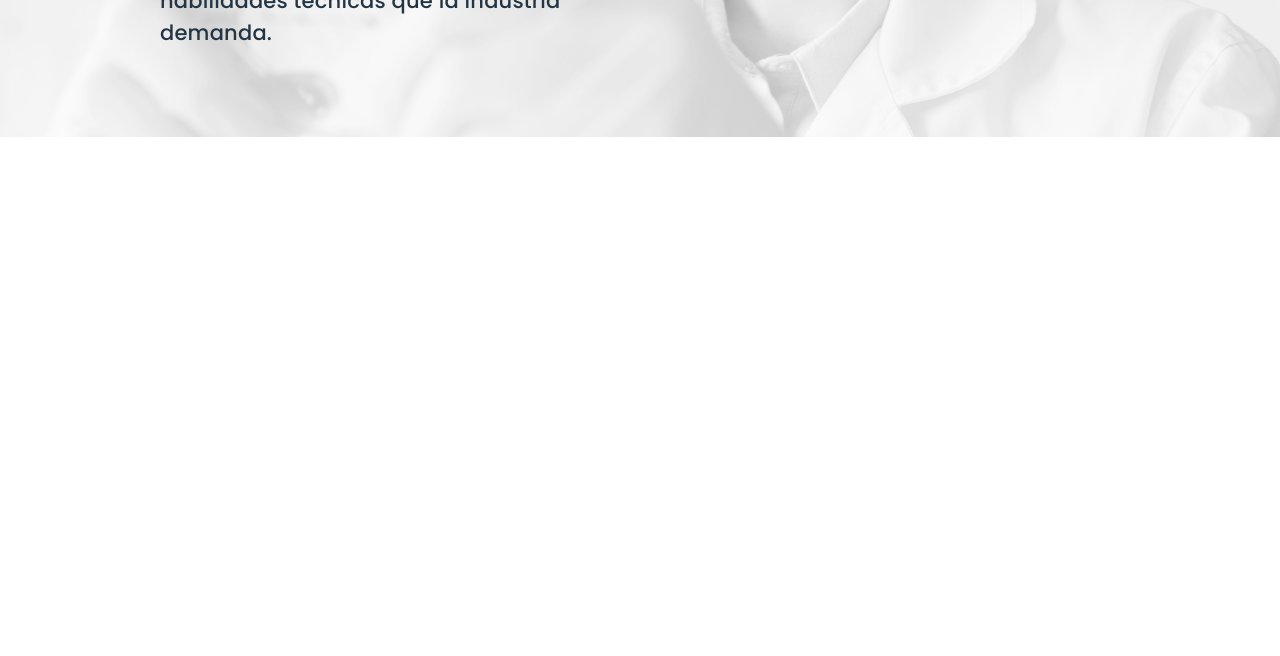
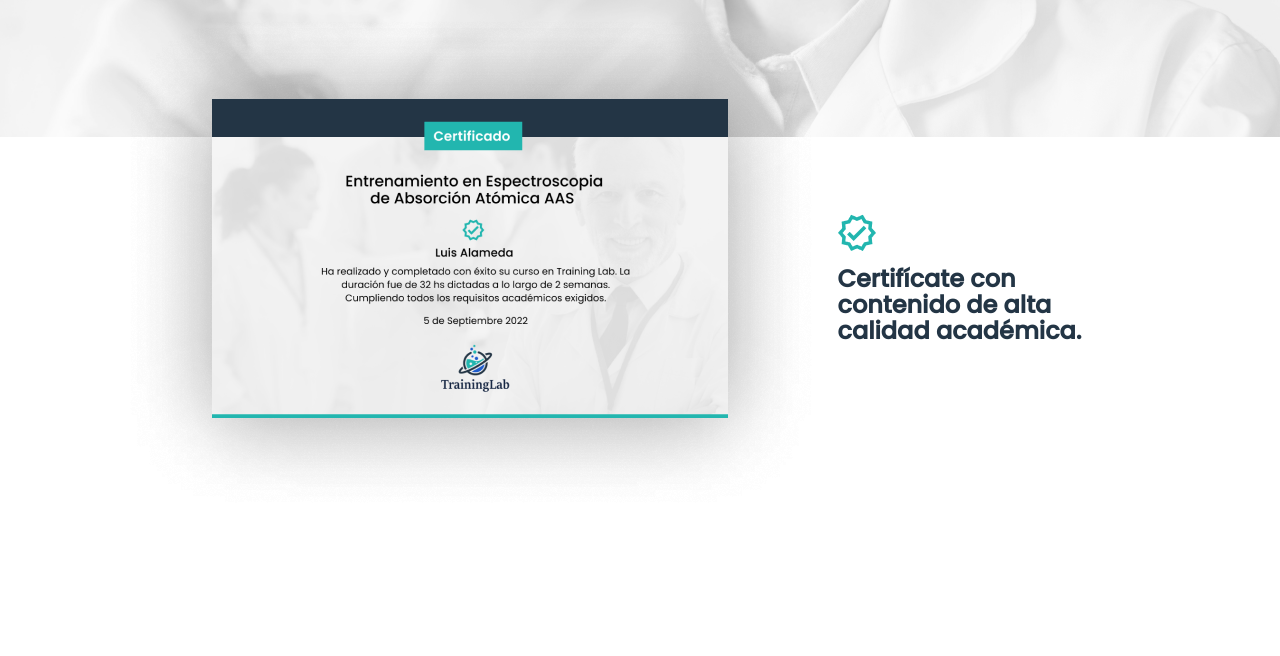
Before and after one commit to Lulzbelito/Training_Lab, a plain HTML site: page index.html in a window 1280 px wide. Shown: the part 653-1309 px from the top of the page. Before the commit the page ends 800 px from the top, so only its background shows below. Drawn offline with nearby package versions, Linux system fonts and the light colour scheme; a web font is replaced by a local one.

Commit message:
encoding on section presentation 2.0

```diff
--- a/index.html
+++ b/index.html
@@ -64,13 +64,30 @@
     <main>
         <div class="presentation">
             <div class="box">
-                <div class="img-átomos">
-                    <imgj class="sustituida-modificada" src="./img/1.1.png" alt="Átomos">
+                <div class="img-atoms">
+                    <imgj class="replaced-modified" src="./img/1.1.png" alt="Átomos">
                 </div>
                 <p class="p1">¡Qué bueno que ya estás aquí!</p>
                 <p class="p2">Es momento de <span class="p3">potenciar</span> tu perfil profesional.</p>
                 <p class="p1">Con <b>TrainingLab</b> adquirirás las habilidades técnicas que la industria demanda.
                 </p>
+            </div>
+        </div>
+        <div class="presentation2">
+            <div class="row">
+                <div class="col img-certificate">
+                    <img class="replaced-modified" src="./img/2.1.png" alt="Certificado">
+                </div>
+                <div class="col paragraph">
+                    <div class="box">
+                        <div class="certificate">
+                            <img src="./img/2.2.png" alt="Logro">
+                        </div>
+                        <p>
+                            Certifícate con contenido de alta calidad académica.
+                        </p>
+                    </div>
+                </div>
             </div>
         </div>
     </main>
--- a/scss/presentation.scss
+++ b/scss/presentation.scss
@@ -10,17 +10,15 @@
 
     .box {
         position: absolute;
-        // background-color: aqua;
-        height: 450;
         width: 460px;
-        margin-top: 200px;
+        margin-top: 150px;
         margin-left: 160px;
 
-        .img-átomos {
+        .img-atoms {
             margin-left: 70px;
             margin-bottom: 20px;
 
-            .sustituida-modificada {
+            .replaced-modified {
                 box-sizing: border-box;
                 display: block;
                 width: 99px;
@@ -57,8 +55,9 @@
 
     .presentation {
 
-        height: 312px;
+        height: 350px;
         margin-top: 90px;
+        margin-bottom: -30px;
         width: 100%;
         background: url("../img/1.png");
         background-repeat: no-repeat;
@@ -73,11 +72,11 @@
             margin-top: 50px;
             margin-left: 30px;
 
-            .img-átomos {
+            .img-atoms {
                 margin-left: 20px;
-                margin-bottom: 20px;
+                margin-bottom: 10px;
 
-                .sustituida-modificada {
+                .replaced-modified {
                     box-sizing: border-box;
                     display: block;
                     width: 50px;
@@ -89,7 +88,7 @@
             .p1 {
                 font-family: 'Poppins';
                 letter-spacing: 0.01em;
-                font-size: 10px;
+                font-size: $size-m10;
                 line-height: 14px;
             }
 
@@ -97,7 +96,7 @@
                 font-family: 'Poppins';
                 font-style: normal;
                 font-weight: 700;
-                font-size: 21px;
+                font-size: $size-m21;
                 line-height: 20px;
 
                 color: $color-2;
--- /dev/null
+++ b/scss/presentation2.scss
@@ -0,0 +1,49 @@
+@import "./variables.scss";
+
+.presentation2 {
+    height: 400px;
+
+    .row {
+
+        .img-certificate {
+
+            .replaced-modified {
+                position: relative;
+                bottom: 134px;
+                left: 112px;
+
+                box-sizing: border-box;
+                display: block;
+                width: 716px;
+                height: 519px;
+                background: url(../img/2.1.png);
+            }
+        }
+
+        .paragraph {
+            height: 300px;
+            display: flex;
+            justify-content: center;
+            margin-right: 100px;
+
+            .box {
+                display: flex;
+                flex-direction: column;
+                justify-content: center;
+
+                width: 245px;
+
+                .certificate {
+                    margin-bottom: 15px;
+                }
+
+                p {
+                    font-family: 'Poppins';
+                    font-weight: 600;
+                    font-size: 24px;
+                    line-height: 26px;
+                }
+            }
+        }
+    }
+}
--- a/scss/styles.scss
+++ b/scss/styles.scss
@@ -115,6 +115,8 @@
 
             @import "presentation";
 
+            @import "presentation2";
+
         }
 
 
@@ -134,8 +136,4 @@
         }
     }
 
-
-
-
-
 }
--- a/scss/variables.scss
+++ b/scss/variables.scss
@@ -6,3 +6,6 @@ $color-2: #22B6AF;
 
 // Gentium Book Plus
 @import url('https://fonts.googleapis.com/css2?family=Gentium+Book+Plus&family=Poppins:wght@500&display=swap');
+
+$size-m10: 10px;
+$size-m21: 21px
```
Also changed, not shown: css/presentation/presentation.css, css/presentation2/presentation2.css (added), css/styles.css, img/2.1.png (added), img/2.2.png (added), 1 other file.
